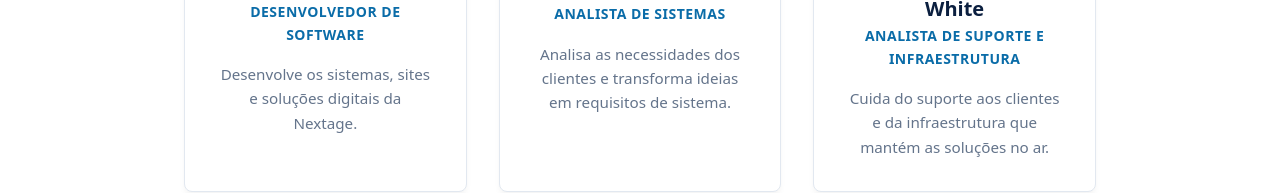
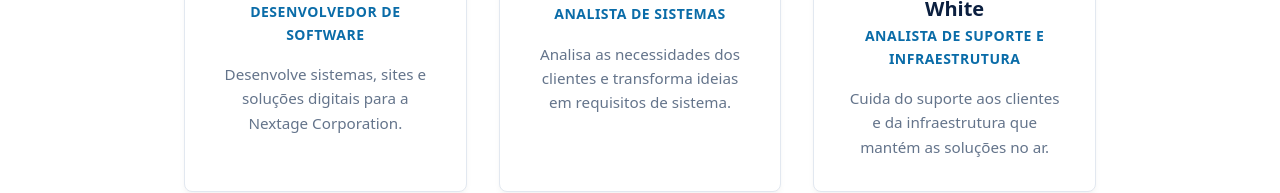
Before and after one commit to akilesribeiromoura06-alt/nextage-corporation-site, an Astro site: page /equipe in a window 1280 px wide. Shown: the part 539-732 px from the top of the page. Built offline with nearby package versions, Linux system fonts and the light colour scheme; Astro itself is replaced by a stand-in of ours.

Commit message:
docs: ajusta descrição das responsabilidades da Nextage

```diff
--- a/src/data/empresa.js
+++ b/src/data/empresa.js
@@ -46,7 +46,7 @@ export const empresa = {
       cargo: "Desenvolvedor de Software",
       foto: "/images/akiles.jpg",
       alt: "Foto de Akiles Ribeiro Moura",
-      descricao: "Desenvolve os sistemas, sites e soluções digitais da Nextage."
+      descricao: "Desenvolve sistemas, sites e soluções digitais para a Nextage Corporation."
     },
     {
       nome: "Clarke Griffin",
```
